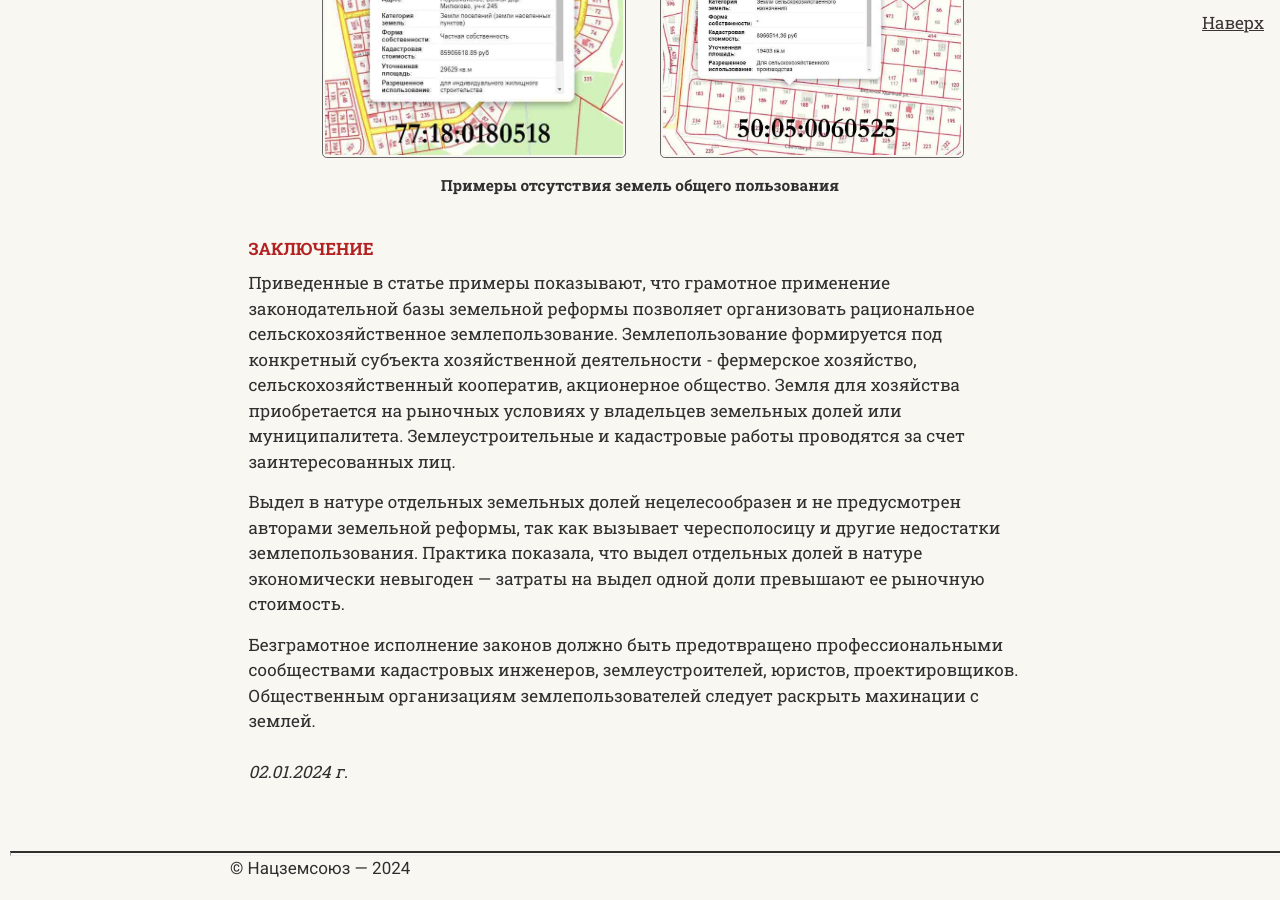
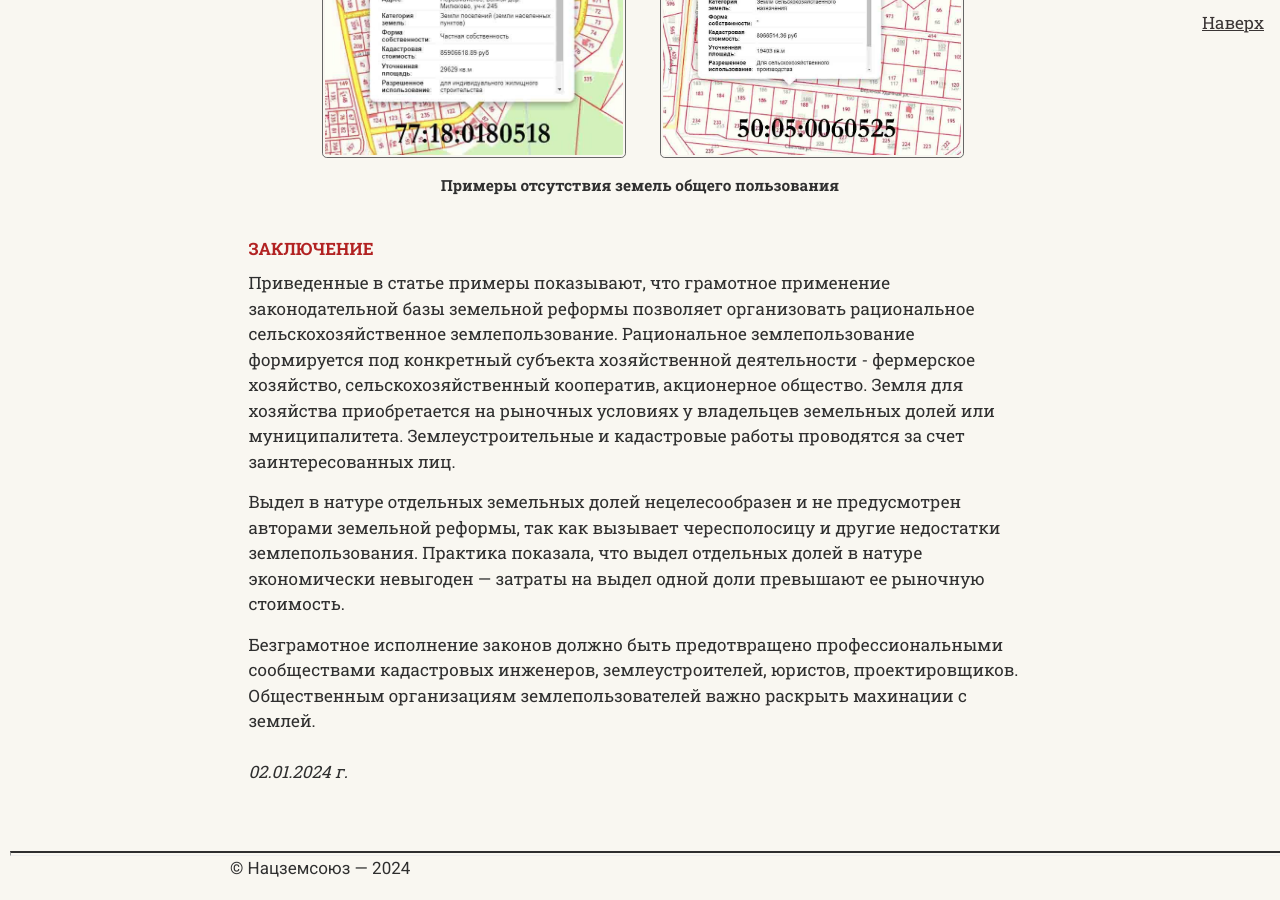
Before and after one commit to SergSi/land-use-art, a Jekyll site: the page built from _articles/2024-01-02-reforma.md, in a window 1280 px wide and 900 px high, scrolled down 9490 px. Built offline with Jekyll 4.4.1, drawn with Linux system fonts in a browser that asks for light colours; some web fonts are replaced.

Commit message:
Update 2024-01-02-reforma.md

```diff
--- a/_articles/2024-01-02-reforma.md
+++ b/_articles/2024-01-02-reforma.md
@@ -97,8 +97,8 @@ file-2="2024-01-02/rp.jpg"  %}
 
 # Заключение
 
-Приведенные в статье примеры показывают, что грамотное применение законодательной базы земельной реформы позволяет организовать рациональное сельскохозяйственное землепользование. Землепользование формируется под конкретный субъекта хозяйственной деятельности - фермерское хозяйство, сельскохозяйственный кооператив, акционерное общество. Земля для хозяйства приобретается на рыночных условиях у владельцев земельных долей или муниципалитета. Землеустроительные и кадастровые работы проводятся за счет заинтересованных лиц.
+Приведенные в статье примеры показывают, что грамотное применение законодательной базы земельной реформы позволяет организовать рациональное сельскохозяйственное землепользование. Рациональное землепользование формируется под конкретный субъекта хозяйственной деятельности - фермерское хозяйство, сельскохозяйственный кооператив, акционерное общество. Земля для хозяйства приобретается на рыночных условиях у владельцев земельных долей или муниципалитета. Землеустроительные и кадастровые работы проводятся за счет заинтересованных лиц.
 
 Выдел в натуре отдельных земельных долей нецелесообразен и не предусмотрен авторами земельной реформы, так как вызывает чересполосицу и другие недостатки землепользования. Практика показала, что выдел отдельных долей в натуре экономически невыгоден — затраты на выдел одной доли превышают ее рыночную стоимость.
 
-Безграмотное исполнение законов должно быть предотвращено профессиональными сообществами кадастровых инженеров, землеустроителей, юристов, проектировщиков. Общественным организациям землепользователей следует раскрыть махинации с землей.
+Безграмотное исполнение законов должно быть предотвращено профессиональными сообществами кадастровых инженеров, землеустроителей, юристов, проектировщиков. Общественным организациям землепользователей важно раскрыть махинации с землей.
```
